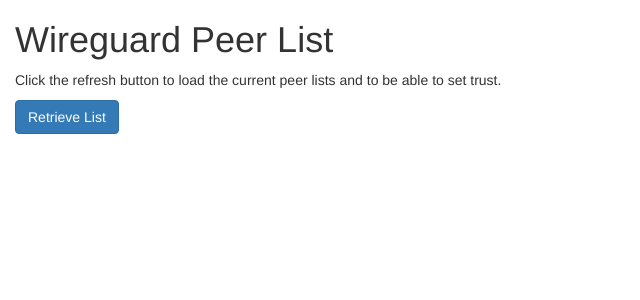
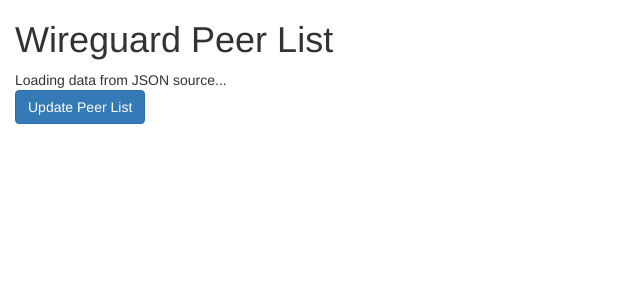
Before and after one commit to DatanoiseTV/wg-web, a Flask app: template templates/peers_pretty.html in a window 1280 px wide. Shown: the top 300 px of the page, without its empty margins (0-640 px from the left). Run offline with Flask 2, Linux system fonts and the light colour scheme; the template is opened without the code that fills it, so the values that code supplies are empty; some libraries are stand-ins or nearby versions.

Commit message:
Customize pretty template.

```diff
--- a/templates/peers_pretty.html
+++ b/templates/peers_pretty.html
@@ -11,10 +11,11 @@
   <div id="display-resources">
     <p>Click the refresh button to load the current peer lists and to be able to set trust.</p>
   </div>
-  <a href="#" class="btn btn-primary" id="retrieve-resources">Retrieve List</a>
+  <a href="#" class="btn btn-primary" id="retrieve-resources">Update Peer List</a>
   <script src="https://code.jquery.com/jquery-1.9.1.min.js"></script>
   <script>
 
+  // This converts the decimal IP to a 4 octet representation.
   function num2dot(num)
   {
     var d = num%256;
@@ -72,7 +73,7 @@
   }
 
   $(document).ready(function () {
-
+    updateList();
     $('#retrieve-resources').click(function () {
       updateList();
     });
```
